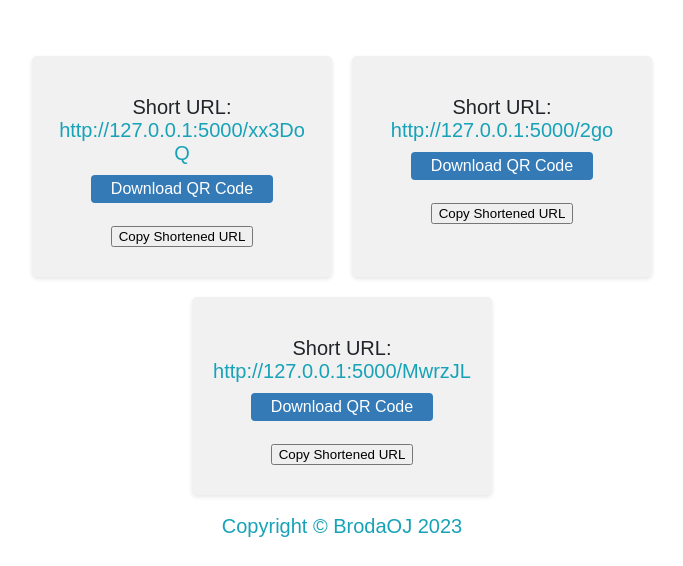
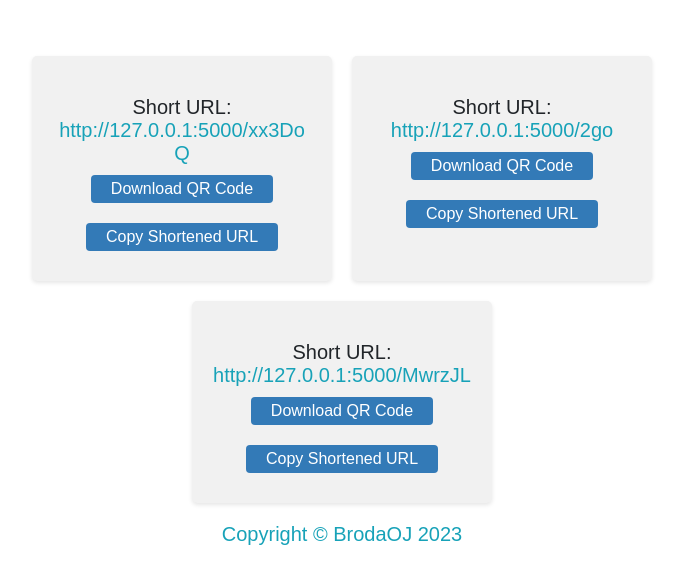
Before and after one commit to BrodaOJ56/CUTMe, a Flask app: page / in a window 1280 px wide. Shown: the part 281-847 px from the top of the page, without its empty margins (298-981 px from the left). Before the commit the page ends 818 px from the top, so only its background shows below. Run offline with Flask 3, Linux system fonts and the light colour scheme; a user stored in the database is signed in; data comes from the database, SQL or seed files in the repository.

Commit message:
updated CSS

```diff
--- a/static/css/style.css
+++ b/static/css/style.css
@@ -159,3 +159,23 @@
 .download-button:active {
   background-color: #1d466b;
 }
+
+#copy-button {
+  display: inline-block;
+  padding: 5px 20px;
+  background-color: #337ab7;
+  color: #fff;
+  border: none;
+  border-radius: 4px;
+  text-decoration: none;
+  font-size: 16px;
+  cursor: pointer;
+}
+
+#copy-button:hover {
+  background-color: #23527c;
+}
+
+#copy-button:active {
+  background-color: #1d466b;
+}
```
